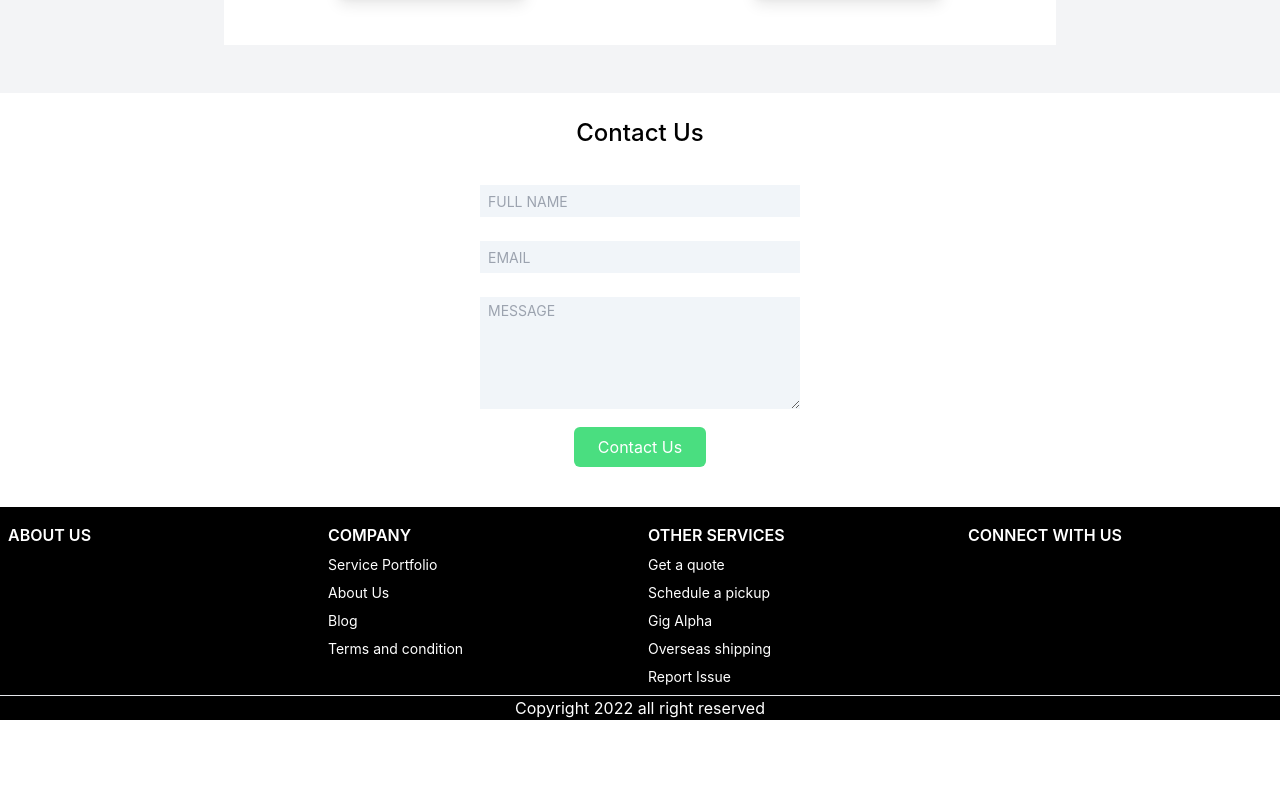
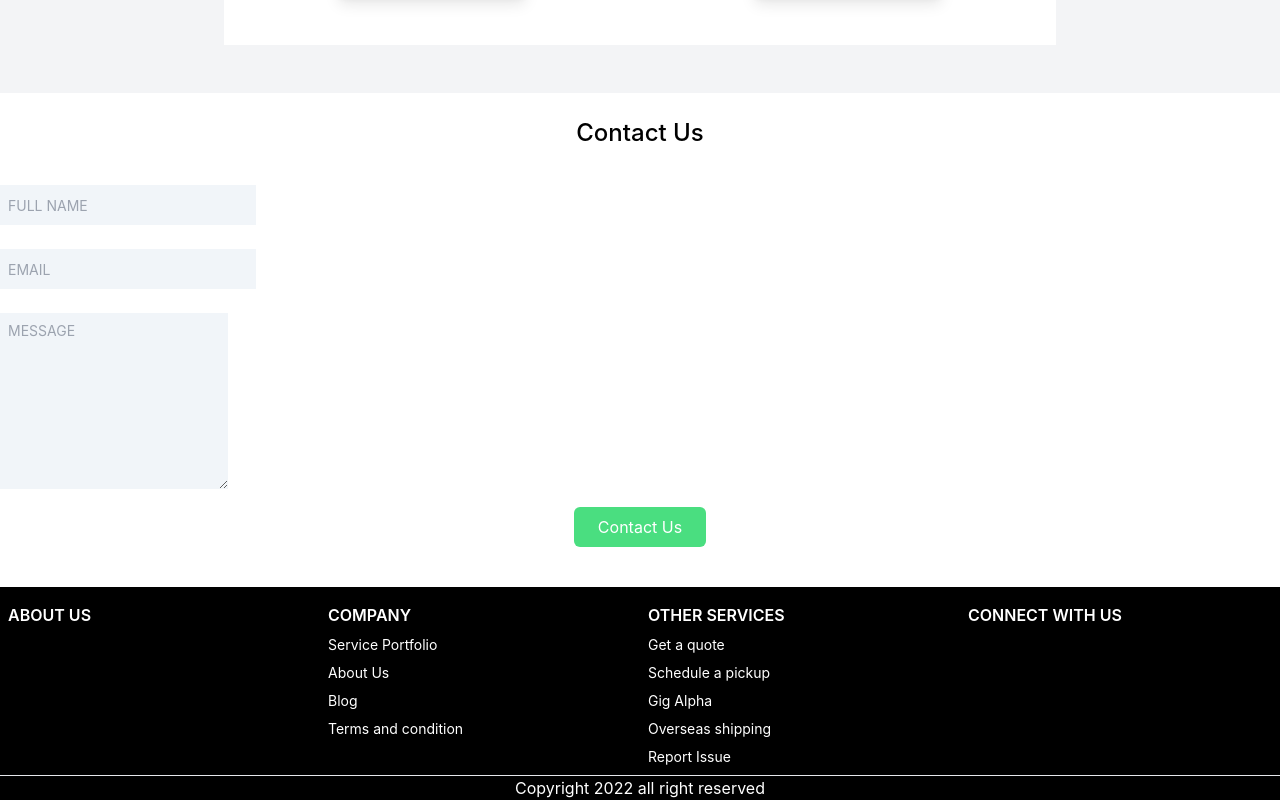
Before and after one commit to TruthTheDeveloper/Owerri-logistics, a Next.js app: page / in a window 1280 px wide. Shown: the part 1054-1854 px from the top of the page. Before the commit the page ends 1774 px from the top, so only its background shows below. Built offline with nearby package versions, Linux system fonts and the light colour scheme.

Commit message:
11th march 2022

```diff
--- a/components/HomePage/ContactUs.tsx
+++ b/components/HomePage/ContactUs.tsx
@@ -7,14 +7,14 @@ const ContactUs: NextPage = () => {
       <div className="">
           <h1 className=" font-medium text-center text-2xl my-6">Contact Us</h1>
           <div className="flex flex-col mb-10">
-            <div className="w-80 mx-auto my-3 ">
-                <input className=" py-1 w-full bg-slate-100 placeholder:text-sm p-2 outline-none" placeholder="FULL NAME" />
+            <div className="w-full my-3 ">
+                <input className=" py-2 bg-slate-100 placeholder:text-sm pl-2 outline-none" placeholder="FULL NAME" />
             </div>
-            <div className="w-80 mx-auto my-3">
-                <input className=" py-1 w-full bg-slate-100 placeholder:text-sm pl-2 outline-none" placeholder="EMAIL" />
+            <div className="w-full my-3">
+                <input className="py-2 bg-slate-100 placeholder:text-sm pl-2 outline-none" placeholder="EMAIL" />
             </div>
-            <div className="w-80 mx-auto my-3 ">
-                <textarea className=" py-1 w-full h-28 bg-slate-100 placeholder:text-sm pl-2 outline-none" placeholder="MESSAGE" />
+            <div className="w-full my-3 ">
+                <textarea className="py-2  h-44 bg-slate-100 placeholder:text-sm pl-2 outline-none" placeholder="MESSAGE" />
             </div>
             <div className="mx-auto">
             <button className="bg-green-400 px-6 py-2 text-white rounded-md ">Contact Us</button>
```
